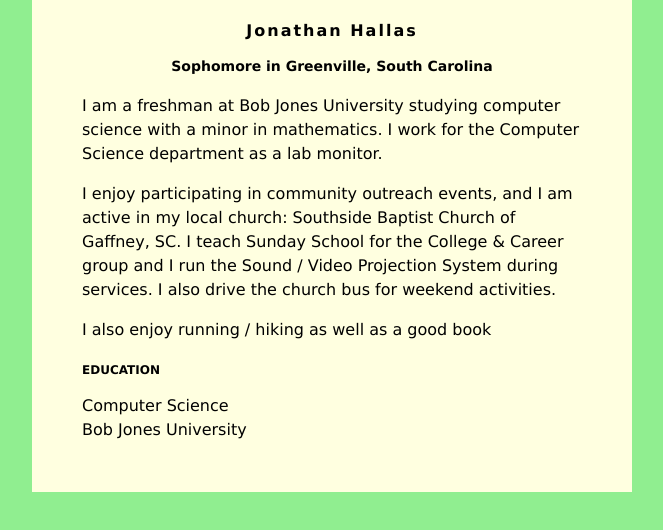
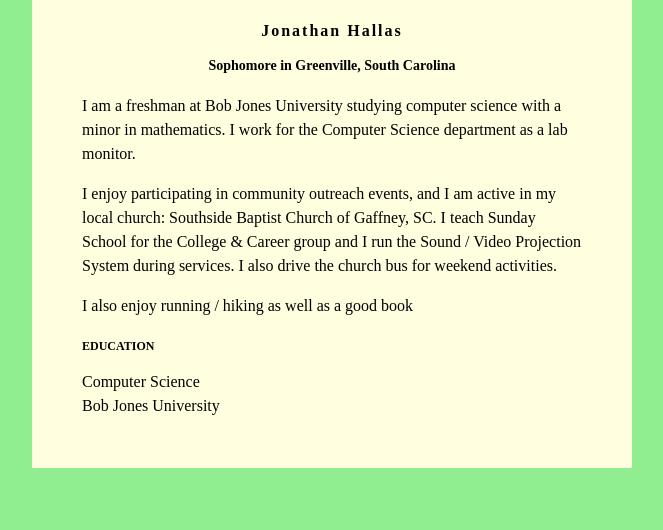
Before and after one commit to jhall961/jhall961.github.io, a plain HTML site: page index.html in a window 1280 px wide. Shown: the whole page, without its empty margins (308-971 px from the left). Drawn offline with Linux system fonts and the light colour scheme.

Commit message:
Update index.html

```diff
--- a/index.html
+++ b/index.html
@@ -3,7 +3,7 @@
 <style>
 body {
     background: lightgreen;
-    font-family: Verdana;
+    font-family: TimesnewRoman;
 }
 #content {
     background: lightyellow;
```
